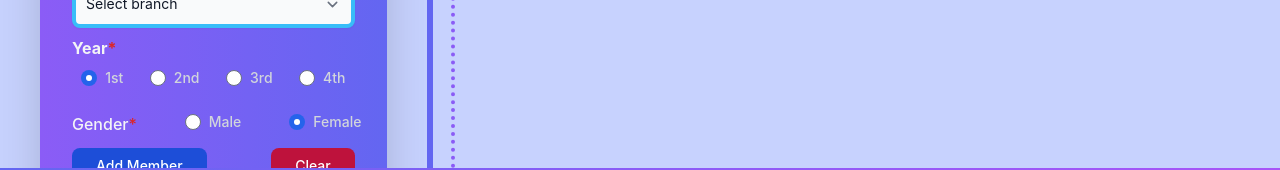
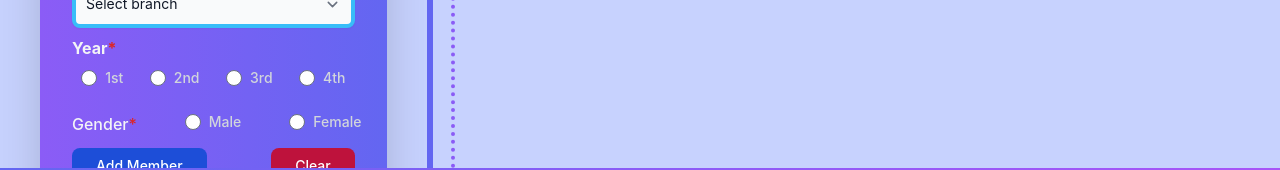
Before and after one commit to Soumyajit2825/Event-Registration-Page, a React (Create React App) app: page / in a window 1280 px wide. Shown: the part 608-778 px from the top of the page. Built offline with nearby package versions, Linux system fonts and the light colour scheme.

Commit message:
radio and select

```diff
--- a/src/components/RegistrationForm.jsx
+++ b/src/components/RegistrationForm.jsx
@@ -115,15 +115,16 @@ const RegistrationForm = ({ addStudentHandler, studentList, memberCount, setMemb
             addStudentHandler(memberCount, studentData.name, studentData.email, studentData.teamName, studentData.gender, studentData.mobile, studentData.branch, studentData.year);
             // console.log(memberCount, studentData);
             setMemberCount(memberCount + 1);
-            setStudentData({
-                name: "",
-                email: "",
-                teamName: "",
-                gender: "",
-                mobile: "",
-                branch: "",
-                year: "",
-            });
+            // setStudentData({
+            //     name: "",
+            //     email: "",
+            //     teamName: "",
+            //     gender: "",
+            //     mobile: "",
+            //     branch: "",
+            //     year: "",
+            // });
+            handleClearFields();
         }
     }
 
@@ -246,7 +247,7 @@ const RegistrationForm = ({ addStudentHandler, studentList, memberCount, setMemb
                     <label htmlFor="year" className="block mb-2 text-s font-bold text-gray-100 " required >Year<span className='text-red-600'>*</span></label>
                     <div className="flex flex-row items-center justify-around gap-2">
                         <div className="flex items-center mb-2">
-                            <input id="year-1" type="radio" name="year" value="1st Year" onChange={handleStudentChange} defaultChecked={true} className="w-4 h-4   " />
+                            <input id="year-1" type="radio" name="year" value="1st Year" onChange={handleStudentChange} defaultChecked={false} className="w-4 h-4   " />
                             <label htmlFor="year-1" className="block ml-2 text-sm font-medium text-gray-300">
                                 1st
                             </label>
@@ -287,7 +288,7 @@ const RegistrationForm = ({ addStudentHandler, studentList, memberCount, setMemb
                     </div>
 
                     <div className="flex items-center mb-2">
-                        <input id="gender-female" type="radio" name="gender" value="Female" onChange={handleStudentChange} defaultChecked={true} className="w-4 h-4  " />
+                        <input id="gender-female" type="radio" name="gender" value="Female" onChange={handleStudentChange} defaultChecked={false} className="w-4 h-4  " />
                         <label htmlFor="gender-female" className="block ml-2 text-sm font-medium text-gray-300">
                             Female
                         </label>
```
